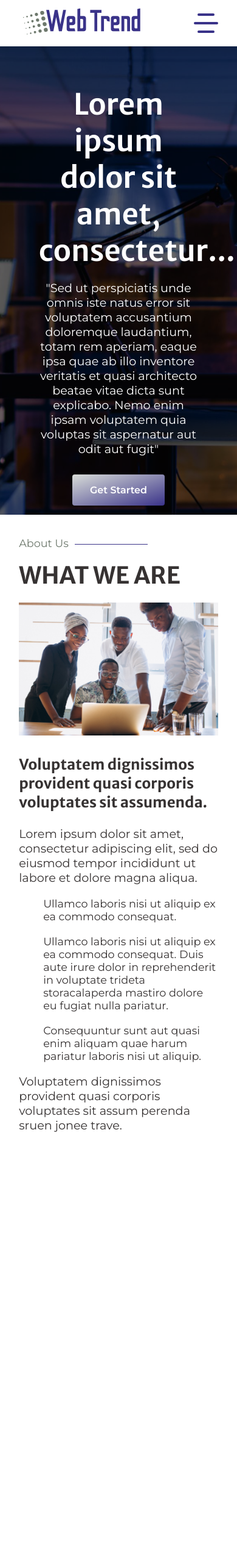
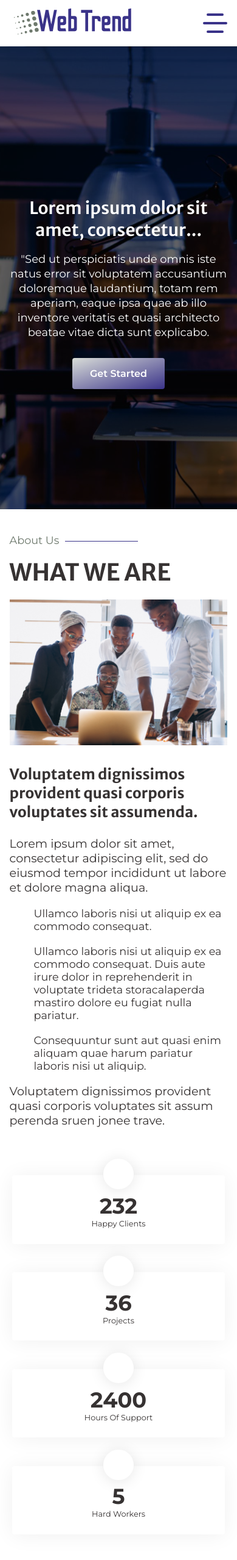
Before and after one commit to kingsleyAwoke/web_trend_agency, a Django app: page / in a window 390 px wide. Shown: the whole page at 61% size. Before the commit the page ends 1856 px from the top, so only its background shows below. Run offline with Django 5.2, Linux system fonts and the light colour scheme; some libraries are stand-ins or nearby versions.

Commit message:
Added another section

```diff
--- a/static/css/style.css
+++ b/static/css/style.css
@@ -42,9 +42,10 @@ span {
   align-items: center;
 }
 
+/*::::: SECTIONS :::::*/
 section {
-  padding: 1.4rem 8%;
-  height: calc(100vh - 76px);
+  padding: 1.6rem 8%;
+  /* height: calc(100vh - 76px); */
 }
 
 section .section-title {
@@ -114,8 +115,8 @@ header {
   align-items: center;
   padding: 0.5rem;
   font-family: "Merriweather Sans", sans-serif;
-  font-size: 1.3rem;
-  font-weight: 600;
+  font-size: 1.2rem;
+  font-weight: 400;
   color: var(--color-3);
   position: relative;
   z-index: 1;
@@ -156,7 +157,7 @@ header {
   border-radius: 4px;
   padding: 0.5rem 1.2rem;
   font-size: 1.2rem;
-  font-weight: 600;
+  font-weight: 500;
   border: none;
 }
 
@@ -164,8 +165,6 @@ header {
   /* color: var(--color-2); */
   background: var(--color-3);
 }
-
-
 
 /*:::::::::: HERO SECTION ::::::::::*/
 #hero {
@@ -233,8 +232,6 @@ header {
   box-shadow: 0 10px 15px 0 rgba(0, 0, 0, 0.1);
 }
 
-
-
 /*:::::::::: ABOUT SECTION ::::::::::*/
 #about {
   display: flex;
@@ -288,7 +285,63 @@ header {
   width: 100%;
 }
 
+/*:::::::::: COUNTS SECTION ::::::::::*/
+#counts {
+  height: 40vh;
+  display: flex;
+  align-items: center;
+  justify-content: center;
+}
 
+#counts .counts-items {
+  display: flex;
+  flex-wrap: wrap;
+  gap: 1.4rem;
+  width: 100%;
+}
+
+#counts .counts-items > div {
+  flex: 1;
+}
+
+#counts .count-box {
+  padding: 1.8rem 1.8rem 1.6rem 1.8rem;
+  width: 100%;
+  position: relative;
+  text-align: center;
+  box-shadow: 0px 2px 35px rgba(0, 0, 0, 0.06);
+  border-radius: 4px;
+}
+
+#counts .count-box .c-icon {
+  position: absolute;
+  width: 50px;
+  height: 50px;
+  top: -27px;
+  left: 50%;
+  transform: translateX(-50%);
+  background: #fff;
+  color: var(--color-2);
+  border-radius: 50px;
+  border: 2px solid #fff;
+  box-shadow: 0px 2px 25px rgba(0, 0, 0, 0.1);
+  display: inline-flex;
+  align-items: center;
+  justify-content: center;
+}
+
+.counts .count-box span {
+  font-size: 2.2rem;
+  display: block;
+  font-weight: 700;
+  color: var(--color-1);
+}
+
+.counts .count-box p {
+  padding: 0;
+  margin: 0;
+  font-size: 0.8rem;
+}
 
 /*:::::::::: MOBILE NAVIGATION ::::::::::*/
 .toggle-menu {
@@ -355,26 +408,27 @@ header {
   transform: rotate(180deg);
 }
 
-
-
 /*:::::::::: RESPONSIVENESS ::::::::::*/
-@media (max-width: 991px) {
+@media (max-width: 1025px) {
   header {
     padding: 0.8rem 8%;
     box-shadow: 0px 2px 15px rgba(0, 0, 0, 0.1);
   }
+
   section {
-    padding: 1.2rem 8%;
+    padding: 2.2rem 8%;
+    height: 100vh;
   }
 
   .nav-links {
     display: flex;
     flex-direction: column;
     align-items: flex-start;
-    gap: 0.6rem;
+    gap: 1rem;
     width: 100%;
     height: 0;
     padding-left: 8%;
+    padding-right: 8%;
     background-color: var(--color-0);
     transition: all 0.3s ease-in;
     position: absolute;
@@ -382,6 +436,10 @@ header {
     left: 0;
     overflow: hidden;
     box-shadow: 0px 2px 15px rgba(0, 0, 0, 0.1);
+  }
+
+  .nav-links a {
+    font-size: 1.6rem;
   }
 
   .toggle-menu {
@@ -396,11 +454,11 @@ header {
   }
 
   #hero p {
-   font-size: 1.2rem;
+    font-size: 1.2rem;
   }
 
   #hero .hero-content {
-    width: 80%;
+    width: 100%;
   }
 
   .cta {
@@ -409,12 +467,13 @@ header {
   }
 
   #about {
-   height: 100vh;
+    height: auto;
   }
 
   #about .about-content {
     display: flex;
     flex-direction: column-reverse;
+    height: 100%;
   }
 
   #about .about-content > div {
@@ -432,4 +491,80 @@ header {
   .about-content-main ul {
     font-size: 1.1rem;
   }
+
+  #counts {
+   height: auto;
+  }
+
+  #counts .counts-items > div {
+    flex: 1 0 calc(50% - 1.4rem);
+    margin: 0.3rem 0.3rem 1.2rem 0.3rem;
+  }
 }
+
+@media (max-width: 768px) {
+  #hero h1 {
+    font-size: 28px;
+  }
+
+  #hero p {
+    font-size: 18px;
+    line-height: 24px;
+  }
+}
+
+
+/* @media (max-width: 360px) {
+  #hero {
+    height: 100vh;
+  }
+
+  section {
+    padding: 1.4rem 4%;
+    height: 120vh;
+  }
+
+   #about {
+    height: 100vh;
+    font-size: .6rem;
+  }
+
+  #counts {
+    height: 100vh;
+  }
+} */
+
+
+
+@media (max-width: 500px) {
+  #hero {
+    height: 90vh;
+  }
+
+  section {
+    padding: 1.4rem 4%;
+    /* height: 100vh; */
+  }
+
+  header {
+    padding: 0.8rem 4%;
+  }
+
+  .nav-links {
+    padding: 0 4%;
+  }
+
+   #about {
+    height: auto;
+  }
+
+  #counts {
+    height: auto;
+    padding-top: 2rem;
+  }
+
+  #counts .counts-items > div {
+    flex: 1 0 calc(100% - 1.4rem);
+    margin: 0.3rem 0.3rem 1.2rem 0.3rem;
+  }
+}
--- a/static/script/script.js
+++ b/static/script/script.js
@@ -13,7 +13,7 @@ function menuToggle() {
     checkbox.checked = !checkbox.checked;
 
     if (checkbox.checked) {
-      menu.style.height = "300px";
+      menu.style.height = "350px";
     } else {
       closeMenu();
     }
--- a/templates/index.html
+++ b/templates/index.html
@@ -227,8 +227,7 @@
             "Sed ut perspiciatis unde omnis iste natus error sit voluptatem
             accusantium doloremque laudantium, totam rem aperiam, eaque ipsa
             quae ab illo inventore veritatis et quasi architecto beatae vitae
-            dicta sunt explicabo. Nemo enim ipsam voluptatem quia voluptas sit
-            aspernatur aut odit aut fugit"
+            dicta sunt explicabo.
           </p>
         </div>
 
@@ -282,9 +281,62 @@
       </div>
     </section>
 
-    <!--====== CLIENTS SECTION ======-->
+    <!--====== COUNTS SECTION ======-->
+    <section id="counts" class="counts">
+      <div class="counts-items">
+        <div>
+          <div class="count-box">
+            <div class="c-icon"><i class="gg-smile"></i></div>
+            <span
+              data-purecounter-start="0"
+              data-purecounter-end="232"
+              data-purecounter-duration="1"
+              class="purecounter"
+            >232</span>
+            <p>Happy Clients</p>
+          </div>
+        </div>
 
+        <div class="c-icon">
+          <div class="count-box">
+            <div class="c-icon"><i class="gg-list"></i></div>
+            <span
+              data-purecounter-start="0"
+              data-purecounter-end="36"
+              data-purecounter-duration="1"
+              class="purecounter"
+            >36</span>
+            <p>Projects</p>
+          </div>
+        </div>
 
+        <div>
+          <div class="count-box">
+            <div class="c-icon"><i class="gg-headset"></i></div>
+            <span
+              data-purecounter-start="0"
+              data-purecounter-end="1463"
+              data-purecounter-duration="1"
+              class="purecounter"
+            >2400</span>
+            <p>Hours Of Support</p>
+          </div>
+        </div>
+
+        <div>
+          <div class="count-box">
+            <div class="c-icon"><i class="gg-profile"></i></div>
+            <span
+              data-purecounter-start="0"
+              data-purecounter-end="15"
+              data-purecounter-duration="1"
+              class="purecounter"
+            >5</span>
+            <p>Hard Workers</p>
+          </div>
+        </div>
+      </div>
+    </section>
 
     <script src="{% static 'script/script.js' %}"></script>
   </body>
```
